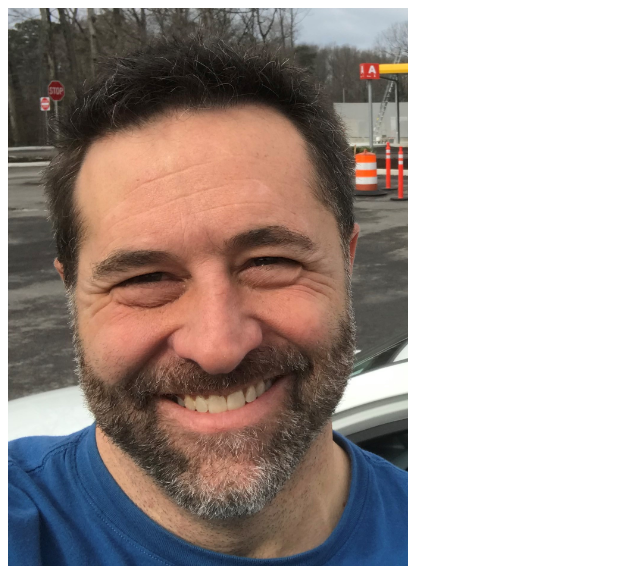
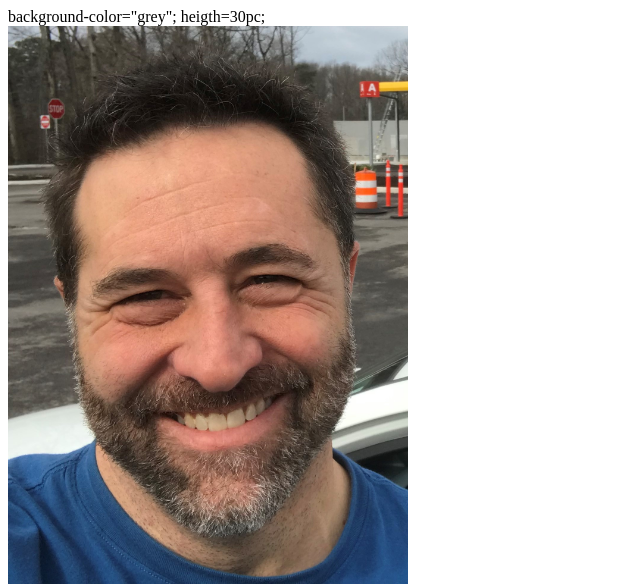
Before and after one commit to bouch95/main, a plain HTML site: page index.html in a window 1280 px wide. Shown: the top 586 px of the page, without its empty margins (0-640 px from the left). Drawn offline with Linux system fonts and the light colour scheme.

Commit message:
Update index.html

```diff
--- a/index.html
+++ b/index.html
@@ -7,7 +7,9 @@
 	<link href="style.css" rel="stylesheet" type="text/css" />
 </head>
 <body>
-	<header background-color="grey">
+	<header>
+		background-color="grey";
+		heigth=30pc;
 	</header>
 	<main>
 			<img src="profile.JPG" width="400" alt="main profile pic">
```
